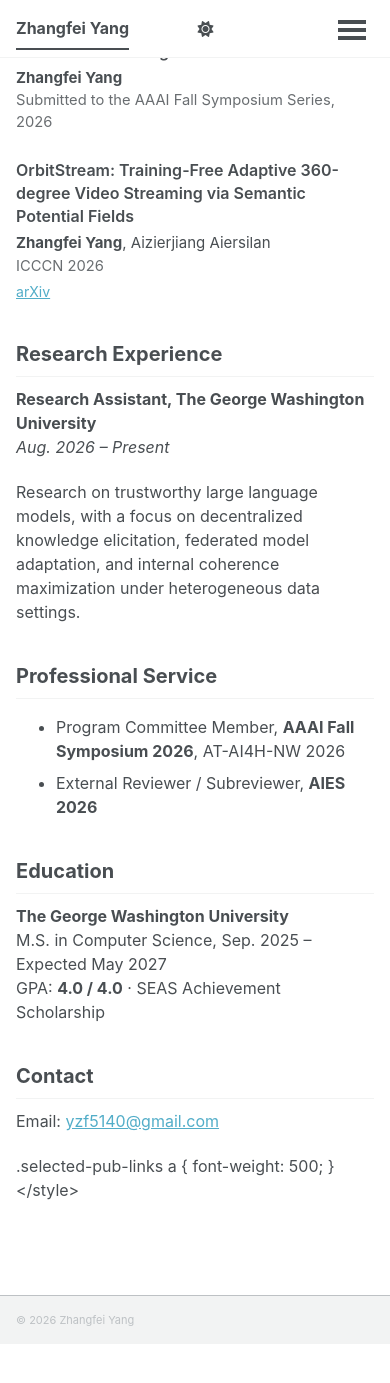
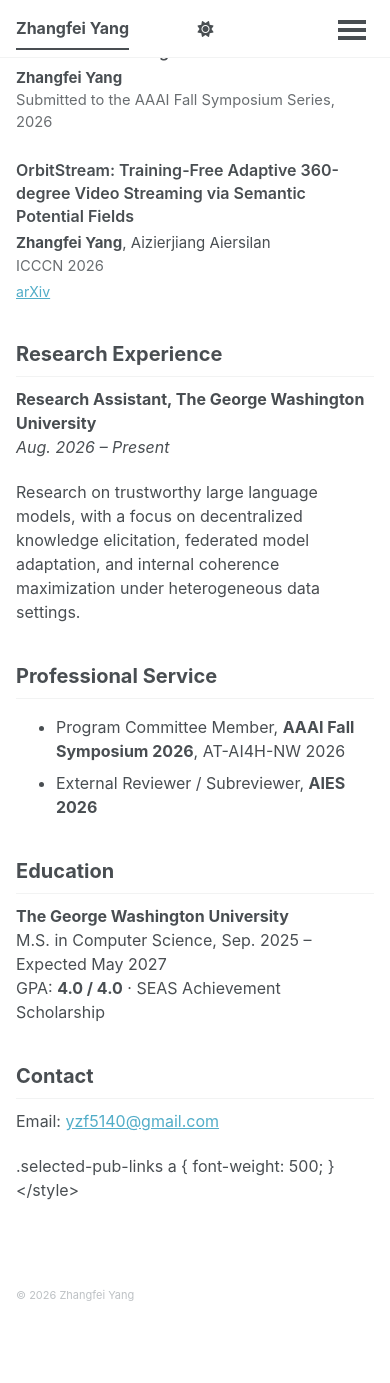
Before and after one commit to zhangfeiy/zhangfeiy.github.io, a Jekyll site: the page built from _pages/about.md, in a window 390 px wide and 1400 px high, scrolled down 1301 px. Shown: the top 1383 px of the window. Built offline with Jekyll 4.4.1, drawn with Linux system fonts in a browser that asks for light colours; a style sheet for code colours, icons or effects is not loaded; before the commit the page ends 2645 px from its top, so only the background shows below that.

Commit message:
Refactor footer styles for improved layout

```diff
--- a/_sass/layout/_footer.scss
+++ b/_sass/layout/_footer.scss
@@ -4,101 +4,59 @@
 
 .page__footer {
   @include clearfix;
-  background-color: var(--global-footer-bg-color);
+
+  position: static !important;
+  float: none;
+  clear: both;
+
+  width: 100%;
+  height: auto;
+
+  margin: 2.5rem 0 0;
+  padding: 0;
+
+  background: transparent !important;
+  background-color: transparent !important;
+
+  border: 0 !important;
+  border-top: 0 !important;
+  box-shadow: none !important;
+
   color: var(--global-text-color-light);
 
-  float: left;
-  margin-left: 0;
-  margin-right: 0;
-  margin-top: 3em;
-  width: 100%;
-  clear: both;
-
-  /* keep footer in normal document flow so custom widgets do not overlap content */
-  height: auto;
-
-  /* keep the footer on the bottom of the page */
-  position: fixed;
-  bottom: 0;
-
-  -webkit-animation: intro 0.3s both;
-          animation: intro 0.3s both;
-  -webkit-animation-delay: 0.45s;
-          animation-delay: 0.45s;
-  border-top: 1px solid var(--global-dark-border-color);
+  animation: none !important;
 
   footer {
     @include clearfix;
-    margin-left: auto;
-    margin-right: auto;
-    margin-top: 1em;
-    max-width: 100%;
-    padding: 0 1em 1em;
 
-    @include breakpoint($x-large) {
-      max-width: $x-large;
-    }
+    max-width: $x-large;
+    margin: 0 auto;
+    padding: 0 1rem 1.25rem;
+
+    background: transparent !important;
+    border: 0 !important;
+    box-shadow: none !important;
   }
 
   a {
     color: inherit;
     text-decoration: none;
-
-    &:hover {
-      text-decoration: underline;
-    }
-  }
-
-  .fas,
-  .fab,
-  .far,
-  .fal {
-    color: var(--global-text-color-light);
   }
 }
 
-@media screen and (max-width: 768px) {
-  /* don't pin the footer on mobile devices */
-  .page__footer {
-    position: relative;
-    bottom: auto;
-  }
+.page__footer-follow {
+  display: none !important;
 }
 
 .page__footer-copyright {
+  margin: 0;
+  padding: 0;
+
+  background: transparent !important;
+
+  color: var(--global-text-color-light);
+
   font-family: $global-font-family;
   font-size: $type-size-7;
+  font-weight: 400;
 }
-
-.page__footer-follow {
-  ul {
-    margin: 0;
-    padding: 0;
-    list-style-type: none;
-  }
-
-  li {
-    display: inline-block;
-    padding-top: 5px;
-    padding-bottom: 5px;
-    font-family: $sans-serif-narrow;
-    font-size: $type-size-6;
-    text-transform: uppercase;
-  }
-
-  li + li:before {
-    content: "";
-    padding-right: 5px;
-  }
-
-  a {
-    padding-right: 10px;
-    font-weight: bold;
-  }
-
-  .social-icons {
-    a {
-      white-space: nowrap;
-    }
-  }
-}
```
